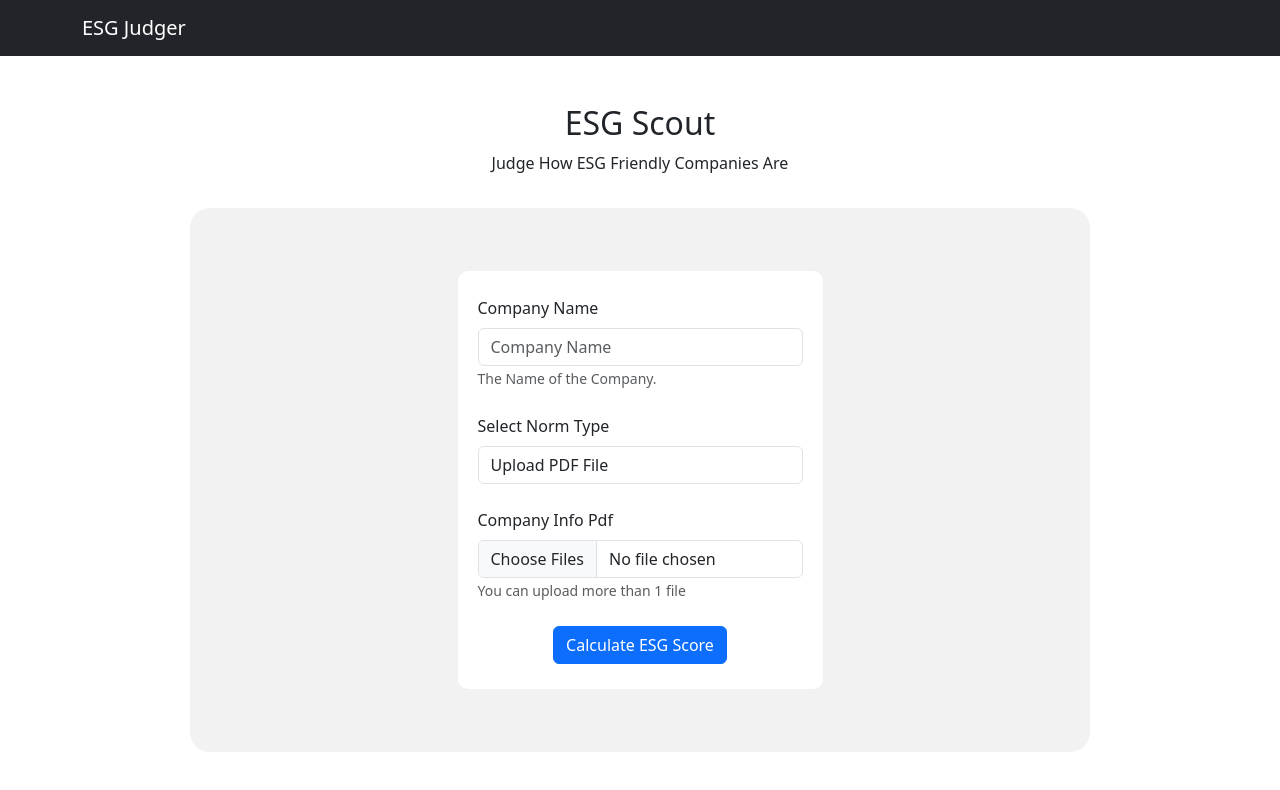
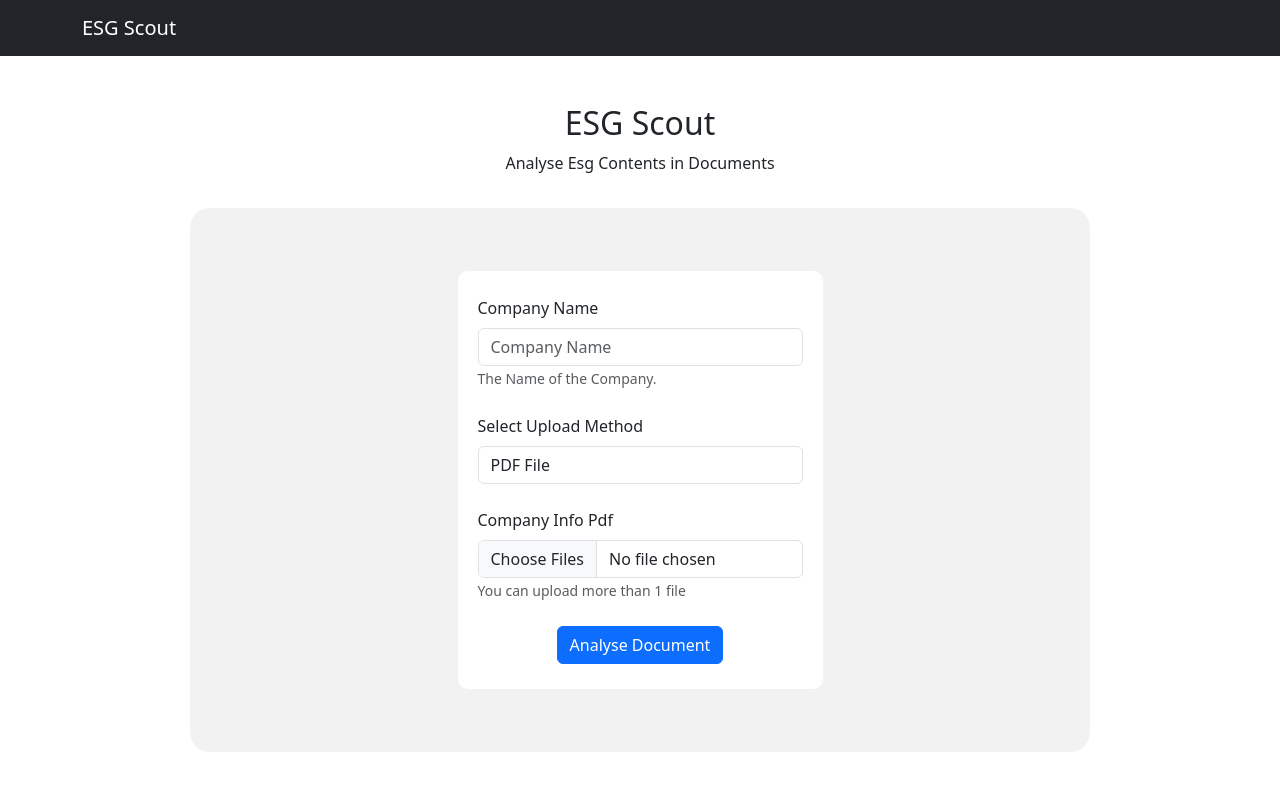
Before and after one commit to KenjiPcx/HLB-Hack, a React (Create React App) app in the folder frontend/: page / in a window 1280 px wide. Shown: the top 790 px of the page. Built offline with nearby package versions, Linux system fonts and the light colour scheme.

Commit message:
Post Event Clean Up

```diff
--- a/frontend/src/components/CompanyForm.tsx
+++ b/frontend/src/components/CompanyForm.tsx
@@ -154,7 +154,7 @@ function CompanyForm({ setDisplay }: CompanyFormProps) {
           className="mb-4"
           style={{ textAlign: "left" }}
         >
-          <Form.Label>Select Norm Type</Form.Label>
+          <Form.Label>Select Upload Method</Form.Label>
           <Form.Control
             as="select"
             value={type}
@@ -162,7 +162,7 @@ function CompanyForm({ setDisplay }: CompanyFormProps) {
               setType(e.target.value);
             }}
           >
-            <option value="pdf">Upload PDF File</option>
+            <option value="pdf">PDF File</option>
             <option value="text">Text</option>
             <option value="url">Website URL</option>
           </Form.Control>
@@ -173,7 +173,7 @@ function CompanyForm({ setDisplay }: CompanyFormProps) {
           variant={error ? "danger" : "primary"}
           onClick={handleSubmit}
         >
-          {error ? "Failed" : "Calculate ESG Score"}
+          {error ? "Failed" : "Analyse Document"}
         </Button>
       </Form>
     </Col>
--- a/frontend/src/components/MainContent.tsx
+++ b/frontend/src/components/MainContent.tsx
@@ -43,7 +43,7 @@ function MainContent() {
     <Container className="mainContent">
       <div onClick={resetPage}>
         <h2>ESG Scout</h2>
-        <div>Judge How ESG Friendly Companies Are</div>
+        <div>Analyse Esg Contents in Documents</div>
       </div>
       <Container className="infoContainer">{displayData()}</Container>
     </Container>
--- a/frontend/src/components/Navbar.tsx
+++ b/frontend/src/components/Navbar.tsx
@@ -6,7 +6,7 @@ function TopNavbar() {
   return (
     <Navbar bg="dark" variant="dark" className="topAppBar">
       <Container>
-        <Navbar.Brand href="#home">ESG Judger</Navbar.Brand>
+        <Navbar.Brand href="#home">ESG Scout</Navbar.Brand>
       </Container>
     </Navbar>
   );
```
Also changed, not shown: 2 other files (tests, documents, lock files or other folders).
